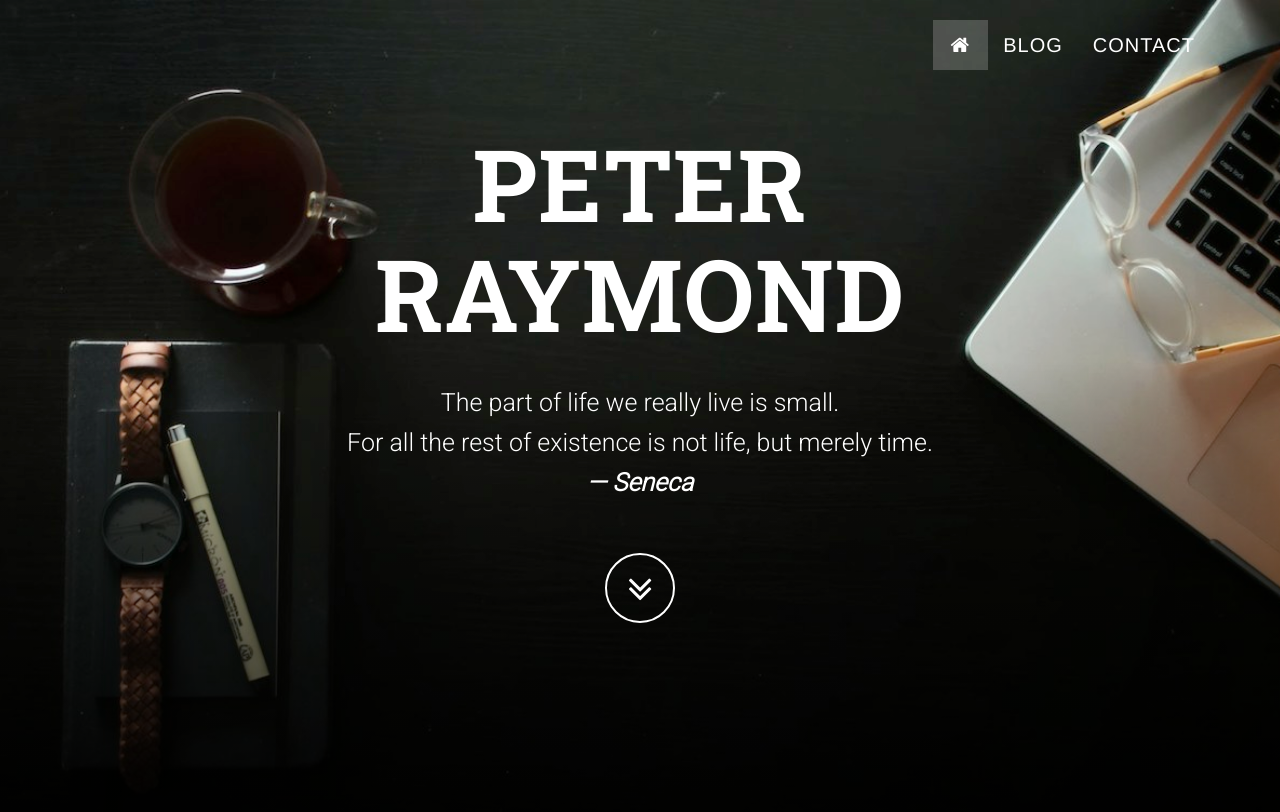
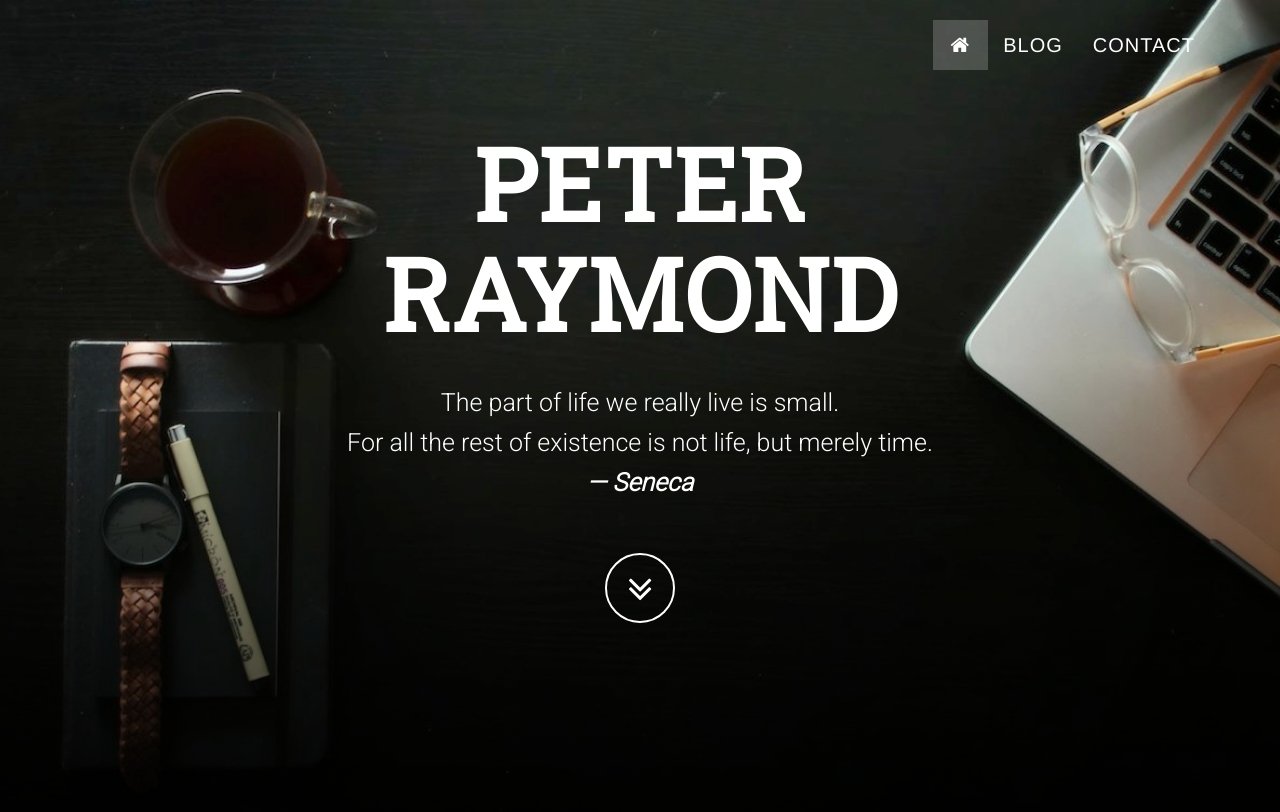
Before and after one commit to peterkraymond/peterkraymond.github.io, a Jekyll site: the page built from index.html, in a window 1280 px wide and 900 px high. Shown: the top 812 px of the window. Built offline with Jekyll 4.4.1, drawn with Linux system fonts in a browser that asks for light colours; nearby versions of some CDN libraries.

Commit message:
updating fonts

```diff
--- a/_layouts/default.html
+++ b/_layouts/default.html
@@ -26,7 +26,7 @@
     <!-- <link href="http://fonts.googleapis.com/css?family=Montserrat:400,700" rel="stylesheet" type="text/css"> -->
 
     <!-- Heading Font -->
-    <link href='http://fonts.googleapis.com/css?family=Roboto+Slab:700' rel='stylesheet' type='text/css'>
+    <link href='http://fonts.googleapis.com/css?family=Roboto+Slab' rel='stylesheet' type='text/css'>
 
     <!-- Body Font -->
     <link href='http://fonts.googleapis.com/css?family=Roboto:300' rel='stylesheet' type='text/css'>
```
